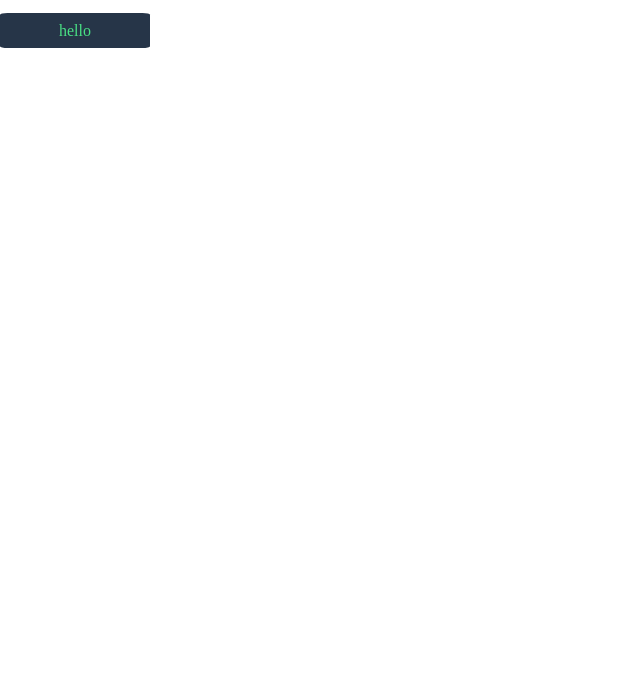
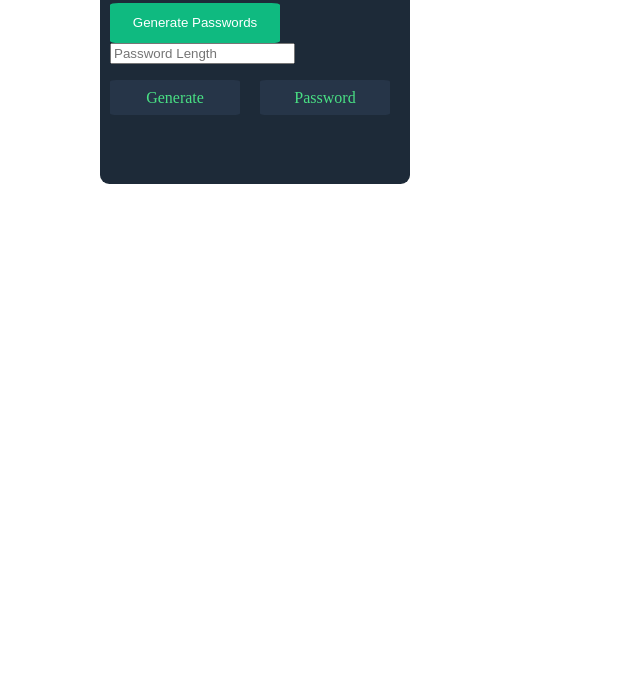
Before and after one commit to CantUnderstandMath/Password-Generator, a plain HTML site: page index.html in a window 1280 px wide. Shown: the part 116-800 px from the top of the page, without its empty margins (0-640 px from the left). Drawn offline with Linux system fonts and the light colour scheme.

Commit message:
Added ability to input value

```diff
--- a/index.css
+++ b/index.css
@@ -45,10 +45,22 @@ button {
 #password-el {
     color: #49e084;
     background: #263548;
-    width: 150px;
+    width: 130px;
     height: 35px;
     border-radius: 5%;
     text-align: center;
     position: absolute;
     line-height: 35px;
 }
+
+#pass-el {
+    color: #49e084;
+    background: #263548;
+    width: 130px;
+    height: 35px;
+    border-radius: 5%;
+    margin-left: 150px;
+    text-align: center;
+    position: absolute;
+    line-height: 35px;
+}
--- a/index.html
+++ b/index.html
@@ -1,12 +1,18 @@
 <html>
+    <div id="box">
     <head>
         <link rel="stylesheet" href="index.css">
+        <div id="header">
         <h1>Generate a</h1>
         <h2>random password</h2>
+        </div>
     </head>
     <body>
         <button onclick="generatePassword()">Generate Passwords</button>
-        <p id="password-el">hello</p>
+        <input type="number" id="password-length" placeholder="Password Length">
+        <p id="password-el">Generate</p>
+        <p id="pass-el">Password</p>
         <script src="index.js"></script>
     </body>
+    </div>
 </html>
--- a/index.js
+++ b/index.js
@@ -1,8 +1,8 @@
 const characters = ["A","B","C","D","E","F","G","H","I","J","K","L","M","N","O","P","Q","R","S","T","U","V","W","X","Y","Z","a","b","c","d","e","f","g","h","i","j","k","l","m","n","o","p","q","r","s","t","u","v","w","x","y","z", "0", "1", "2", "3", "4", "5", "6", "7", "8", "9","~","`","!","@","#","$","%","^","&","*","(",")","_","-","+","=","{","[","}","]",",","|",":",";","<",">",".","?",
 "/"];
 
-let passwordLength = 12
 let passwordEl = document.getElementById("password-el")
+let passEl = document.getElementById("pass-el")
 
 // return random character (Math.random)
 function randomCharacter() {
@@ -12,9 +12,13 @@ function randomCharacter() {
 
 // generate password (for loop)
 function generatePassword() {
+    let passwordLength = document.getElementById("password-length").value
     let password = ""
+    let passwordTwo = ""
      for (let i = 0; i < passwordLength; i++) {
         password += randomCharacter()
+        passwordTwo += randomCharacter()
     }
     passwordEl.textContent = password;
+    passEl.textContent = passwordTwo;
 }
```
